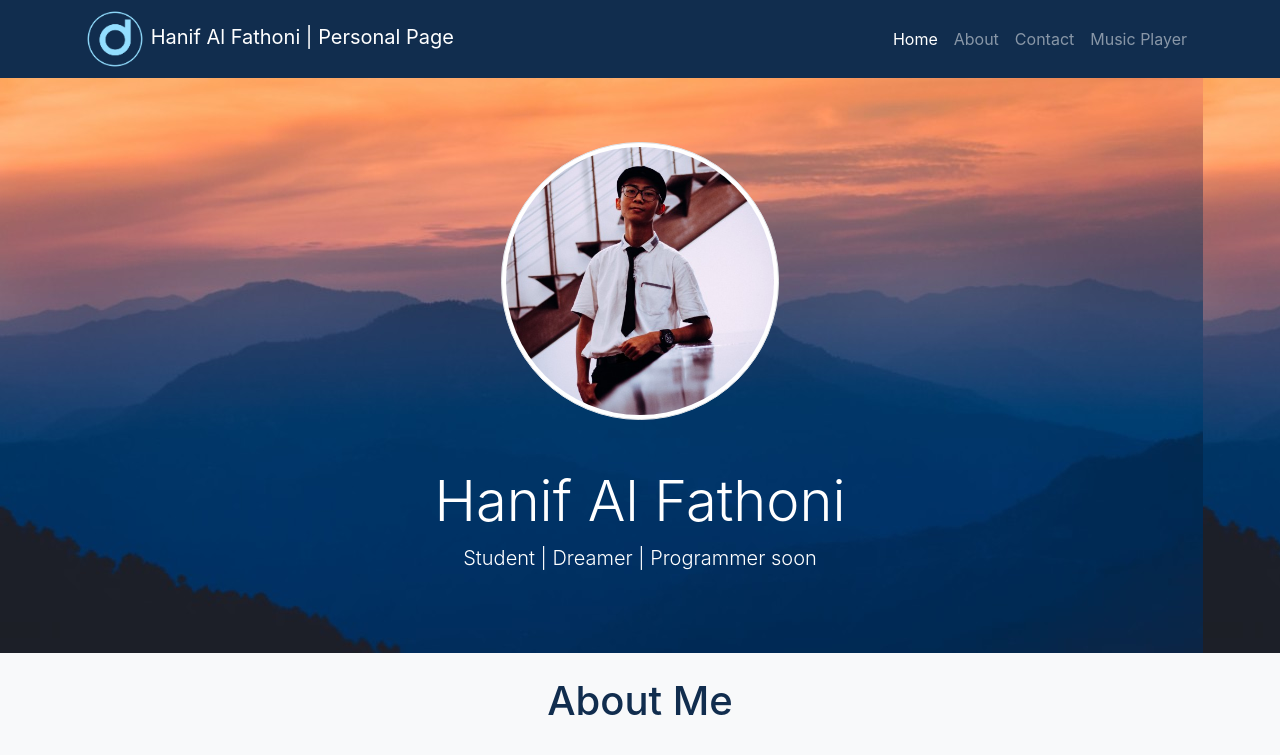
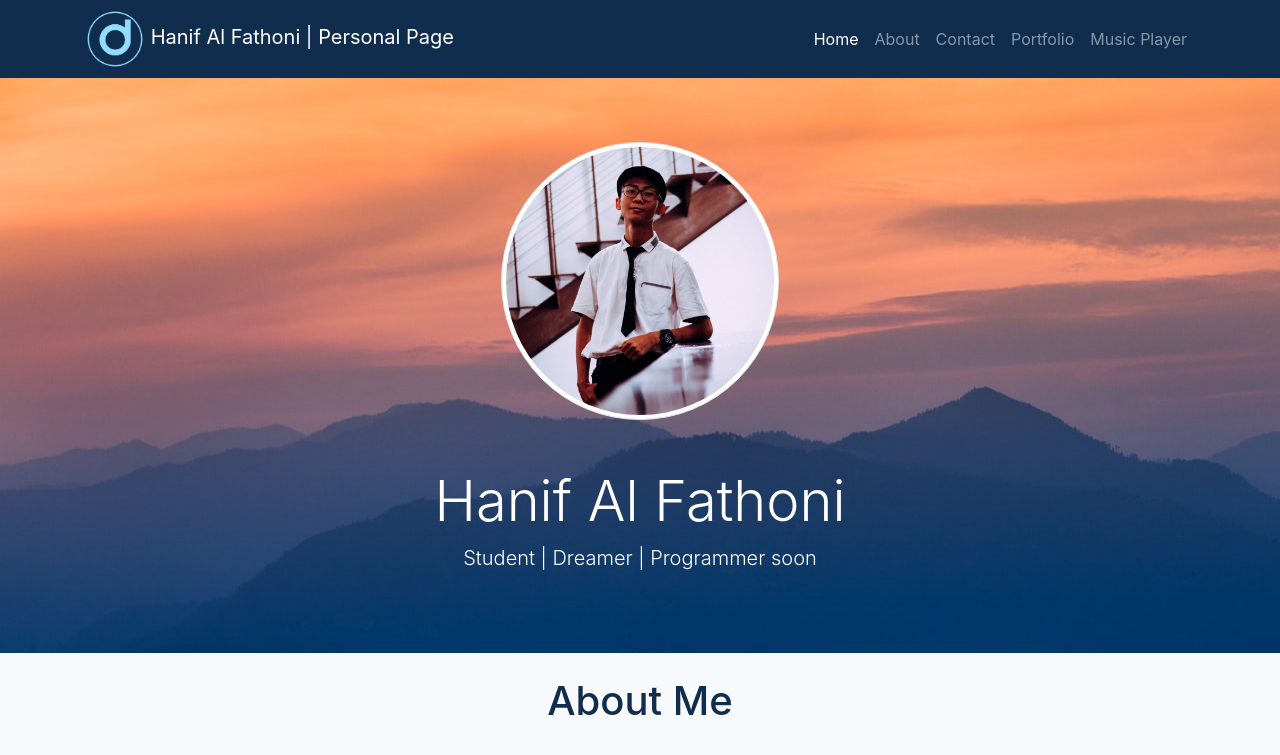
Before and after one commit to denshanif/denshanif.github.io, a plain HTML site: page index.html in a window 1280 px wide. Shown: the top 755 px of the page. Drawn offline with nearby package versions, Linux system fonts and the light colour scheme.

Commit message:
memperbaiki jumbotron dan menambahkan nav-link

```diff
--- a/index.html
+++ b/index.html
@@ -45,6 +45,7 @@
                 <a class="nav-link active" href="#">Home <span class="sr-only">(current)</span></a>
                 <a class="nav-link" href="#about">About</a>
                 <a class="nav-link" href="#contact">Contact</a>
+                <a class="nav-link" href="#portfolio">Portfolio</a>
                 <a class="nav-link" href="/musicplayer/musicplayer.html">Music Player</a>
               </div>
             </div>
@@ -54,7 +55,7 @@
 
     <main>
         <section id="jumbotron pb-4">
-            <div class="jumbotron jumbotron-fluid" style="background-image: url(/images/jumbotron_lowres.jpg);">
+            <div class="jumbotron jumbotron-fluid" style="background-image: url(/images/jumbotron-bg.jpg);">
                 <div class="container text-center">
                     <div class="zoom pb-4">
                         <img class="img-thumbnail rounded-circle img-fluid" src="/images/profile_lowres.jpg" width="25%" alt="Hanif Al Fathoni photo profile">
@@ -162,7 +163,7 @@
                                 <div class="container">
                                     <h3 class="card-title">See my works</h3>
                                     <div class="col-md-12">
-                                        <iframe style="border: 1px solid rgba(0, 0, 0, 0.1);" width="800" height="450" src="https://www.figma.com/embed?embed_host=share&url=https%3A%2F%2Fwww.figma.com%2Fproto%2FsZ5EeLF0QEJiYvgpl6dKj3%2FRapsodify%3Fscaling%3Dscale-down%26node-id%3D1%253A16&chrome=DOCUMENTATION" allowfullscreen></iframe>
+                                        <iframe style="border: 1px solid rgba(0, 0, 0, 0.1);" width="375" height="812" src="https://www.figma.com/embed?embed_host=share&url=https%3A%2F%2Fwww.figma.com%2Fproto%2FsZ5EeLF0QEJiYvgpl6dKj3%2FRapsodify%3Fscaling%3Dscale-down%26node-id%3D1%253A16&chrome=DOCUMENTATION" allowfullscreen></iframe>
                                     </div>
                                 </div>
                             </div>
```
Also changed, not shown: images/jumbotron-bg.jpg (added), images/jumbotron_lowres.jpg (deleted).
